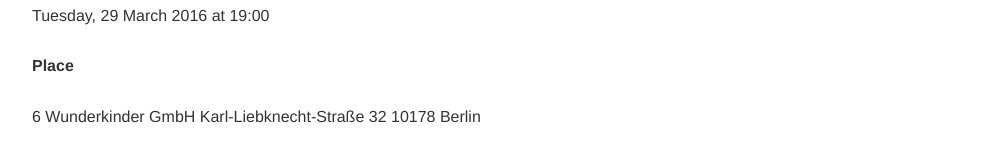
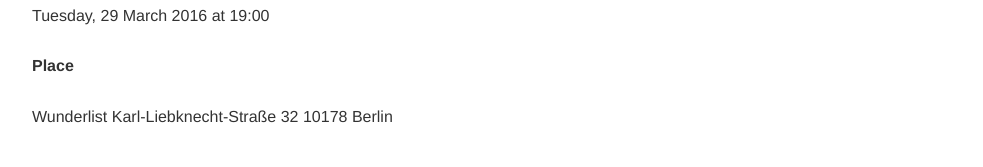
Before and after one commit to clojurebridge-berlin/clojurebridge-berlin.github.io, a Jekyll site: the page built from kickoff.md, in a window 1280 px wide. Shown: the part 760-927 px from the top of the page, without its empty margins (143-1126 px from the left). Built offline with Jekyll 4.4.1, drawn with Linux system fonts in a browser that asks for light colours.

Commit message:
s/wunderkinder/wunderlist

```diff
--- a/kickoff.md
+++ b/kickoff.md
@@ -24,6 +24,6 @@
 
 **Place**
 
-6 Wunderkinder GmbH
+Wunderlist
 Karl-Liebknecht-Straße 32
 10178 Berlin
```
